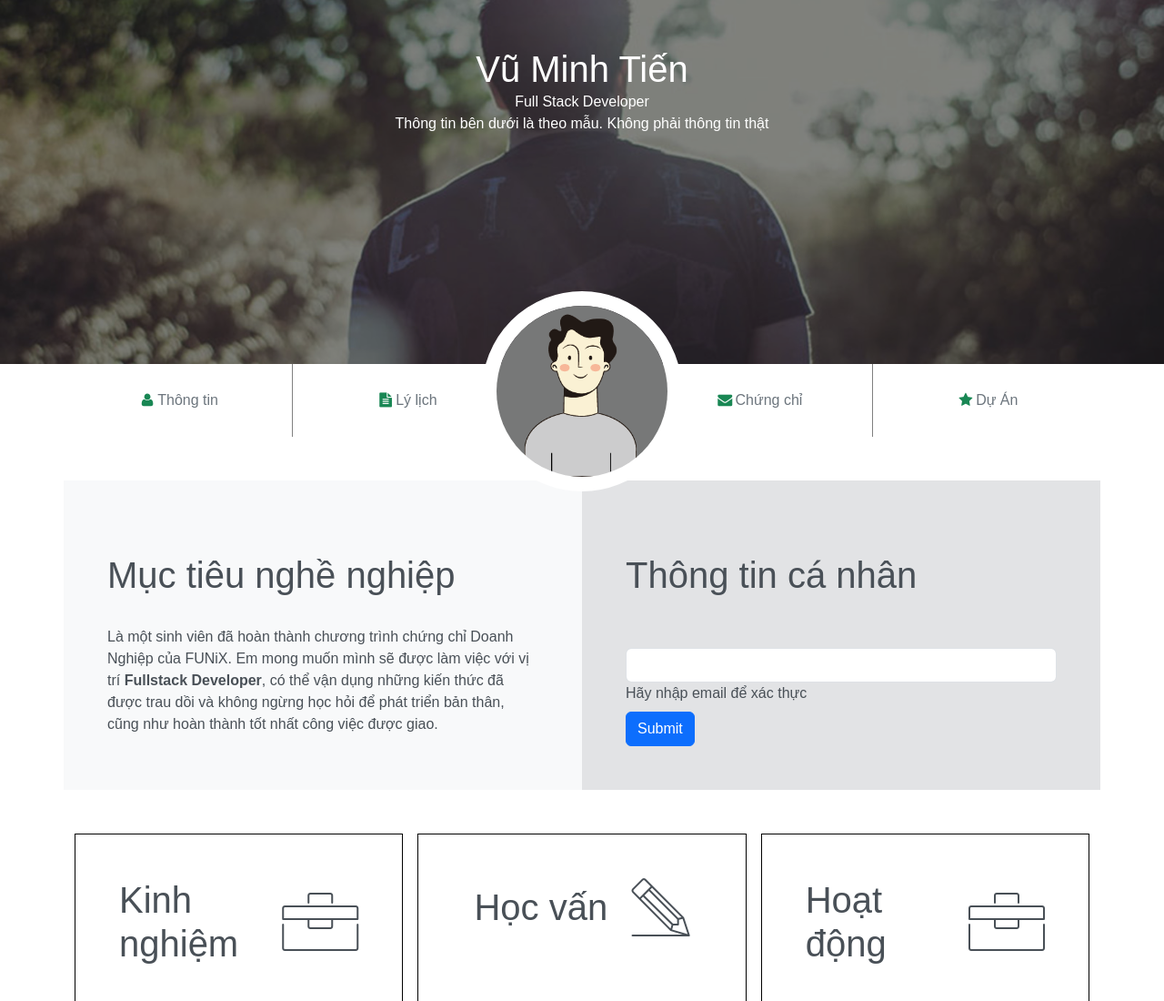
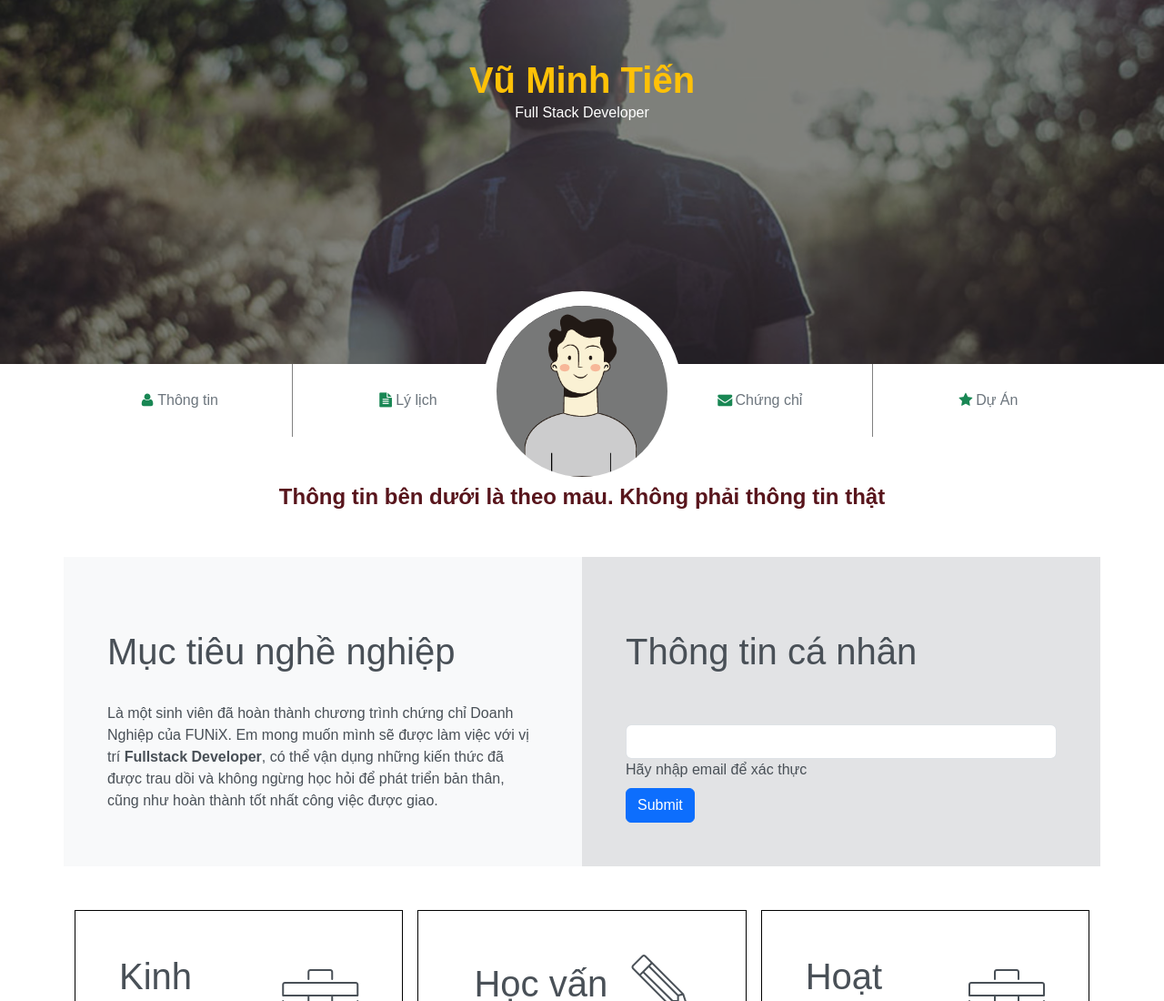
Before and after one commit to tien998/web101-asm3, a plain HTML site: page index.html in a window 1280 px wide. Shown: the top 1100 px of the page at 91% size. Drawn offline with nearby package versions, Linux system fonts and the light colour scheme.

Commit message:
Name change

```diff
--- a/index.html
+++ b/index.html
@@ -23,9 +23,8 @@
 	<div id="banner">
 		<div class="overlay"></div>
 		<div class="content">
-			<h1>Vũ Minh Tiến</h1>
+			<h1 class="fw-bolder text-warning">Vũ Minh Tiến</h1>
 			<span>Full Stack Developer</span>
-			<p>Thông tin bên dưới là theo mẫu. Không phải thông tin thật</p>
 		</div>
 	</div>
 
@@ -61,6 +60,11 @@
 				</span>
 			</div>
 		</div>
+	</section>
+
+	<section class="container my-5 text-center">
+		<p class="text-danger-emphasis fs-4 fw-bold">Thông tin bên dưới là theo mẫu. Không phải thông tin thật</p>
+
 	</section>
 
 	<section id="about" class="my-5">
```
